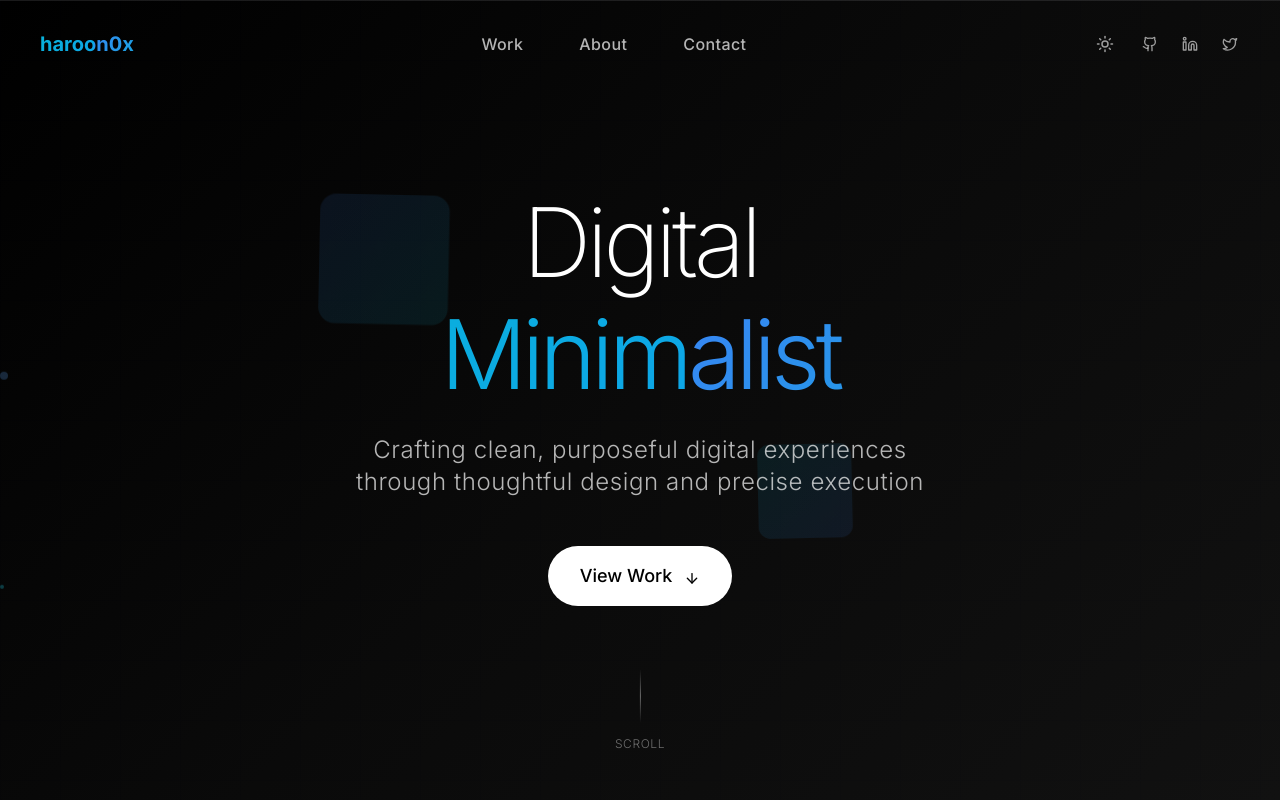
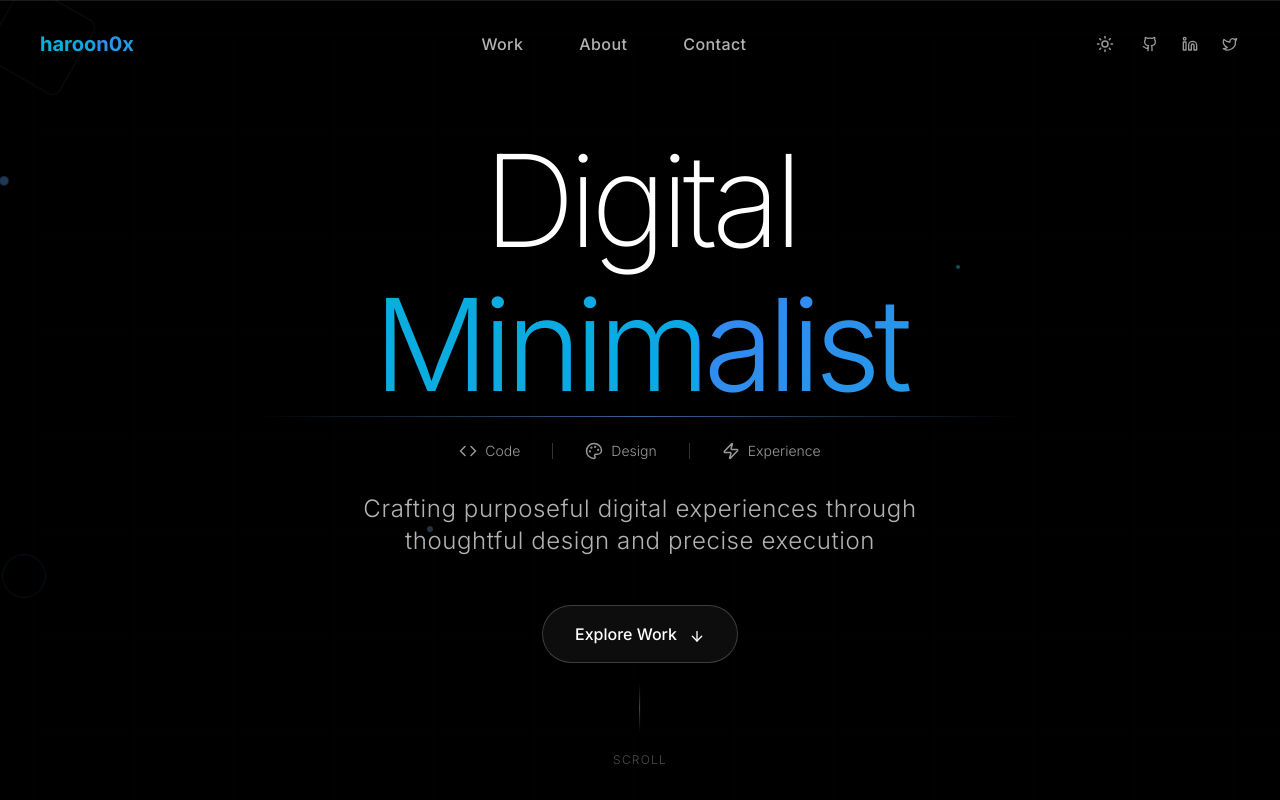
Before and after one commit to haroon0x/portfolio, a React (Vite) app: page / in a window 1280 px wide. Shown: the top 800 px of the page. Built offline with nearby package versions, Linux system fonts and the light colour scheme.

Commit message:
Creative Minimal Hero Section

```diff
--- a/src/components/Contact.tsx
+++ b/src/components/Contact.tsx
@@ -101,9 +101,9 @@ export default function Contact() {
             variants={itemVariants}
           >
             <h2 className="text-fluid-5xl font-extralight text-white leading-none tracking-tighter mb-8">
-              Let's
+              Get In
               <span className="block gradient-text font-light mt-4">
-                Connect
+                Touch
               </span>
             </h2>
             <p className="text-fluid-lg text-white/60 font-light max-w-2xl mx-auto leading-relaxed text-balance">
--- a/src/components/Hero.tsx
+++ b/src/components/Hero.tsx
@@ -1,5 +1,5 @@
 import React from 'react';
-import { ArrowDown } from 'lucide-react';
+import { ArrowDown, Code, Palette, Zap } from 'lucide-react';
 import { motion } from 'framer-motion';
 
 export default function Hero() {
@@ -11,139 +11,207 @@ export default function Hero() {
   };
 
   return (
-    <section id="hero" className="min-h-screen relative overflow-hidden flex items-center justify-center bg-dark-gradient">
-      {/* Animated Background Elements */}
-      <div className="absolute inset-0">
+    <section id="hero" className="min-h-screen relative overflow-hidden flex items-center justify-center bg-black">
+      {/* Animated Background Grid */}
+      <div className="absolute inset-0 opacity-20">
+        <div
+          className="absolute inset-0"
+          style={{
+            backgroundImage: `
+              linear-gradient(90deg, rgba(59, 130, 246, 0.1) 1px, transparent 1px),
+              linear-gradient(rgba(59, 130, 246, 0.1) 1px, transparent 1px)
+            `,
+            backgroundSize: '100px 100px',
+            animation: 'grid-move 20s linear infinite'
+          }}
+        />
+      </div>
+
+      {/* Floating Elements */}
+      <div className="absolute inset-0 pointer-events-none">
         <motion.div
-          className="absolute top-1/4 left-1/4 w-24 sm:w-32 h-24 sm:h-32 bg-gradient-to-br from-blue-500/10 to-cyan-500/10 rounded-2xl"
+          className="absolute top-1/4 left-1/6 w-2 h-2 bg-blue-400/40 rounded-full"
           animate={{
-            y: [0, -20, 0],
-            rotate: [0, 5, 0],
-            scale: [1, 1.05, 1]
+            y: [0, -30, 0],
+            opacity: [0.4, 1, 0.4],
+            scale: [1, 1.2, 1]
           }}
           transition={{
-            duration: 8,
+            duration: 4,
             repeat: Infinity,
             ease: "easeInOut"
           }}
         />
         <motion.div
-          className="absolute bottom-1/3 right-1/3 w-16 sm:w-24 h-16 sm:h-24 bg-gradient-to-br from-cyan-500/10 to-blue-500/10 rounded-xl"
+          className="absolute top-1/3 right-1/4 w-1 h-1 bg-cyan-400/60 rounded-full"
           animate={{
-            y: [0, 15, 0],
-            rotate: [0, -3, 0],
-            scale: [1, 0.95, 1]
+            y: [0, -20, 0],
+            opacity: [0.6, 1, 0.6]
           }}
           transition={{
-            duration: 6,
-            repeat: Infinity,
-            ease: "easeInOut",
-            delay: 2
-          }}
-        />
-
-        {/* Subtle Grid Pattern */}
-        <div
-          className="absolute inset-0 opacity-5"
-          style={{
-            backgroundImage: `
-              linear-gradient(90deg, rgba(59, 130, 246, 0.1) 1px, transparent 1px),
-              linear-gradient(rgba(59, 130, 246, 0.1) 1px, transparent 1px)
-            `,
-            backgroundSize: '60px 60px'
-          }}
-        />
-
-        {/* Floating Particles */}
-        <motion.div
-          className="absolute top-1/2 left-1/6 w-1.5 sm:w-2 h-1.5 sm:h-2 bg-blue-400/30 rounded-full"
-          animate={{
-            y: [0, -30, 0],
-            opacity: [0.3, 0.8, 0.3]
-          }}
-          transition={{
-            duration: 4,
+            duration: 3,
             repeat: Infinity,
             ease: "easeInOut",
             delay: 1
           }}
         />
         <motion.div
-          className="absolute bottom-1/4 right-1/6 w-1 sm:w-1 h-1 sm:h-1 bg-cyan-400/40 rounded-full"
+          className="absolute bottom-1/3 left-1/3 w-1.5 h-1.5 bg-blue-300/50 rounded-full"
           animate={{
-            y: [0, -20, 0],
-            opacity: [0.4, 0.9, 0.4]
+            y: [0, -25, 0],
+            opacity: [0.5, 0.9, 0.5]
           }}
           transition={{
             duration: 5,
             repeat: Infinity,
             ease: "easeInOut",
-            delay: 3
+            delay: 2
           }}
         />
       </div>
 
-      <div className="relative z-10 text-center px-4 sm:px-6 lg:px-8 max-w-5xl mx-auto">
+      {/* Subtle Geometric Shapes */}
+      <div className="absolute inset-0 pointer-events-none">
         <motion.div
-          className="space-y-8 sm:space-y-12"
+          className="absolute top-1/5 right-1/5 w-20 h-20 border border-white/5 rounded-lg"
+          animate={{
+            rotate: [0, 360],
+            scale: [1, 1.1, 1]
+          }}
+          transition={{
+            duration: 20,
+            repeat: Infinity,
+            ease: "linear"
+          }}
+        />
+        <motion.div
+          className="absolute bottom-1/4 right-1/6 w-12 h-12 border border-cyan-400/10 rounded-full"
+          animate={{
+            rotate: [360, 0],
+            scale: [1, 0.9, 1]
+          }}
+          transition={{
+            duration: 15,
+            repeat: Infinity,
+            ease: "linear"
+          }}
+        />
+      </div>
+
+      <div className="relative z-10 text-center px-4 sm:px-6 lg:px-8 max-w-6xl mx-auto">
+        <motion.div
+          className="space-y-12"
+          initial={{ opacity: 0 }}
+          animate={{ opacity: 1 }}
+          transition={{ duration: 1.2, ease: "easeOut" }}
+        >
+          {/* Main Title with Staggered Animation */}
+          <div className="space-y-8">
+            <motion.div
               initial={{ opacity: 0, y: 50 }}
-          animate={{ opacity: 1, y: 0 }}
-          transition={{ duration: 1, ease: "easeOut" }}
-        >
-          <div className="space-y-6 sm:space-y-8">
-            <motion.h1
-              className="text-4xl sm:text-5xl md:text-6xl lg:text-7xl xl:text-8xl font-extralight leading-none tracking-tighter"
-              initial={{ opacity: 0, y: 30 }}
               animate={{ opacity: 1, y: 0 }}
               transition={{ duration: 0.8, delay: 0.2 }}
             >
+              <h1 className="text-5xl sm:text-6xl md:text-7xl lg:text-8xl xl:text-9xl font-extralight leading-none tracking-tighter">
                 <motion.span
-                className="block text-white mb-2 sm:mb-4"
-                initial={{ opacity: 0, x: -30 }}
+                  className="block text-white mb-4"
+                  initial={{ opacity: 0, x: -50 }}
                   animate={{ opacity: 1, x: 0 }}
                   transition={{ duration: 0.8, delay: 0.4 }}
                 >
                   Digital
                 </motion.span>
                 <motion.span
-                className="block gradient-text font-light"
-                initial={{ opacity: 0, x: 30 }}
+                  className="block gradient-text font-light relative"
+                  initial={{ opacity: 0, x: 50 }}
                   animate={{ opacity: 1, x: 0 }}
                   transition={{ duration: 0.8, delay: 0.6 }}
                 >
                   Minimalist
+                  {/* Subtle underline effect */}
+                  <motion.div
+                    className="absolute -bottom-2 left-0 h-px bg-gradient-to-r from-blue-400/0 via-blue-400/60 to-blue-400/0"
+                    initial={{ width: 0 }}
+                    animate={{ width: "100%" }}
+                    transition={{ duration: 1, delay: 1.2 }}
+                  />
                 </motion.span>
-            </motion.h1>
+              </h1>
+            </motion.div>
 
-            <motion.p
-              className="text-base sm:text-lg md:text-xl lg:text-2xl text-white/70 font-light tracking-wide max-w-2xl mx-auto leading-relaxed text-balance px-4"
-              initial={{ opacity: 0, y: 20 }}
+            {/* Tagline with Icons */}
+            <motion.div
+              className="flex items-center justify-center space-x-8 text-white/60"
+              initial={{ opacity: 0, y: 30 }}
               animate={{ opacity: 1, y: 0 }}
               transition={{ duration: 0.8, delay: 0.8 }}
             >
-              Crafting clean, purposeful digital experiences through thoughtful design and precise execution
+              <motion.div
+                className="flex items-center space-x-2"
+                whileHover={{ scale: 1.05, color: "#3b82f6" }}
+                transition={{ duration: 0.3 }}
+              >
+                <Code size={18} />
+                <span className="text-sm font-light">Code</span>
+              </motion.div>
+              <div className="w-px h-4 bg-white/20" />
+              <motion.div
+                className="flex items-center space-x-2"
+                whileHover={{ scale: 1.05, color: "#06b6d4" }}
+                transition={{ duration: 0.3 }}
+              >
+                <Palette size={18} />
+                <span className="text-sm font-light">Design</span>
+              </motion.div>
+              <div className="w-px h-4 bg-white/20" />
+              <motion.div
+                className="flex items-center space-x-2"
+                whileHover={{ scale: 1.05, color: "#0ea5e9" }}
+                transition={{ duration: 0.3 }}
+              >
+                <Zap size={18} />
+                <span className="text-sm font-light">Experience</span>
+              </motion.div>
+            </motion.div>
+
+            <motion.p
+              className="text-lg sm:text-xl md:text-2xl text-white/70 font-light tracking-wide max-w-3xl mx-auto leading-relaxed text-balance"
+              initial={{ opacity: 0, y: 20 }}
+              animate={{ opacity: 1, y: 0 }}
+              transition={{ duration: 0.8, delay: 1.0 }}
+            >
+              Crafting purposeful digital experiences through thoughtful design and precise execution
             </motion.p>
           </div>
 
+          {/* CTA Button */}
           <motion.div
             initial={{ opacity: 0, y: 20 }}
             animate={{ opacity: 1, y: 0 }}
-            transition={{ duration: 0.8, delay: 1.2 }}
+            transition={{ duration: 0.8, delay: 1.4 }}
           >
             <motion.button
               onClick={scrollToWork}
-              className="group inline-flex items-center space-x-3 bg-white hover:bg-white/90 text-black px-6 sm:px-8 py-3 sm:py-4 rounded-full font-medium btn-modern focus-ring text-base sm:text-lg"
-              whileHover={{ scale: 1.05 }}
+              className="group relative inline-flex items-center space-x-3 bg-white/5 hover:bg-white/10 border border-white/20 hover:border-white/40 text-white px-8 py-4 rounded-full font-medium backdrop-blur-sm transition-all duration-500 focus-ring"
+              whileHover={{
+                scale: 1.05,
+                boxShadow: "0 10px 30px rgba(59, 130, 246, 0.2)"
+              }}
               whileTap={{ scale: 0.95 }}
-              aria-label="View my work"
             >
-              <span>View Work</span>
+              <span>Explore Work</span>
               <motion.div
                 animate={{ y: [0, 3, 0] }}
                 transition={{ duration: 2, repeat: Infinity, ease: "easeInOut" }}
               >
-                <ArrowDown size={14} className="sm:w-4 sm:h-4" />
+                <ArrowDown size={16} />
               </motion.div>
+
+              {/* Subtle glow effect */}
+              <motion.div
+                className="absolute inset-0 rounded-full bg-gradient-to-r from-blue-400/20 to-cyan-400/20 opacity-0 group-hover:opacity-100 transition-opacity duration-500"
+                initial={false}
+              />
             </motion.button>
           </motion.div>
         </motion.div>
@@ -151,20 +219,27 @@ export default function Hero() {
 
       {/* Scroll Indicator */}
       <motion.div
-        className="absolute bottom-8 sm:bottom-12 left-1/2 transform -translate-x-1/2 hidden sm:block"
+        className="absolute bottom-8 left-1/2 transform -translate-x-1/2 hidden sm:block"
         initial={{ opacity: 0 }}
         animate={{ opacity: 1 }}
         transition={{ delay: 2 }}
       >
-        <div className="flex flex-col items-center space-y-2">
+        <div className="flex flex-col items-center space-y-3">
           <motion.div
-            className="w-px h-12 sm:h-16 bg-gradient-to-b from-transparent via-white/40 to-transparent"
-            animate={{ scaleY: [1, 0.8, 1] }}
+            className="w-px h-16 bg-gradient-to-b from-transparent via-white/30 to-transparent"
+            animate={{ scaleY: [1, 0.7, 1] }}
             transition={{ duration: 2, repeat: Infinity, ease: "easeInOut" }}
           />
-          <div className="text-xs text-white/40 font-light tracking-wider uppercase">Scroll</div>
+          <div className="text-xs text-white/30 font-light tracking-widest uppercase">Scroll</div>
         </div>
       </motion.div>
+
+      <style jsx>{`
+        @keyframes grid-move {
+          0% { transform: translate(0, 0); }
+          100% { transform: translate(100px, 100px); }
+        }
+      `}</style>
     </section>
   );
 }
```
Lines whose indentation alone changed are shown as unchanged.
